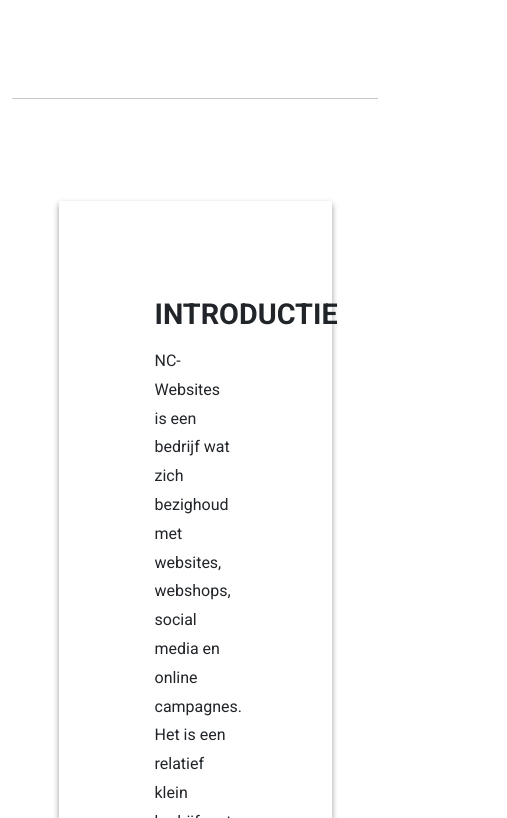
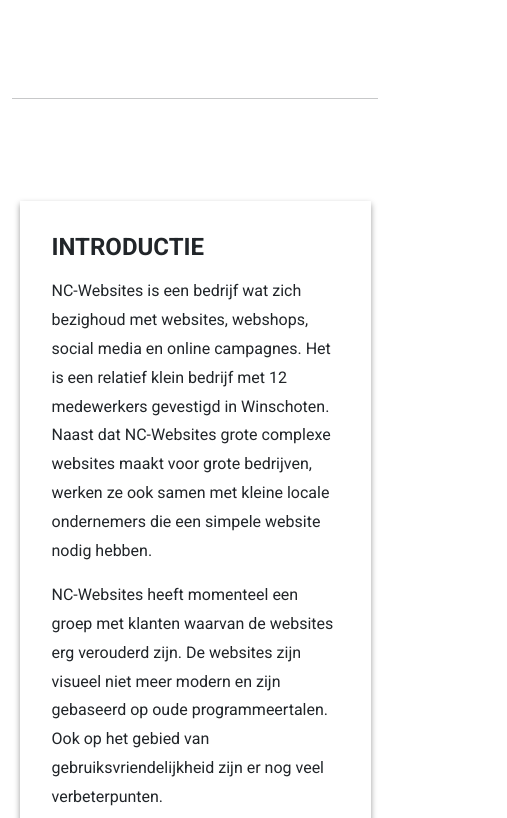
Before and after one commit to emilioxrenders/exr_leeswijzer, a plain HTML site: page index.html in a window 390 px wide. Shown: the part 282-1100 px from the top of the page, 507 px wide, since content can reach past the window. Drawn offline with nearby package versions, Linux system fonts and the light colour scheme.

Commit message:
updated-mobile

```diff
--- a/style.css
+++ b/style.css
@@ -119,6 +119,13 @@ body {
 /* RESPONSIVE MOBILE */
 
 @media (max-width: 768px) {
+    /* ALGEMEEN */
+    #page {
+        width: 90%;
+    }
+    .background {
+        padding: 2rem;
+    }
     /* HEADER */
     .logoheader {
         margin: 1vh 0;
@@ -136,6 +143,13 @@ body {
     }
     .content {
         padding-bottom: 0.2vh;
+    }
+    /* TXT STYLING */
+    .txt h3 {
+        font-size: 1.5em;
+    }
+    .txt h4 {
+        font-size: 1.3em;
     }
     /* MOBILE MARGINS */
     .mt-5 {
```
